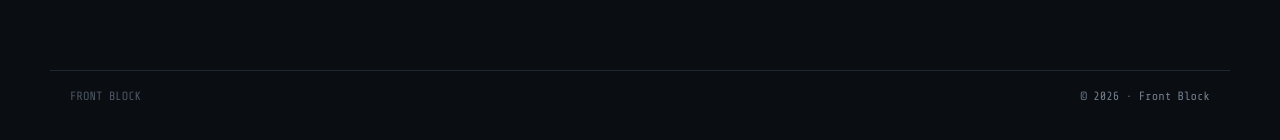
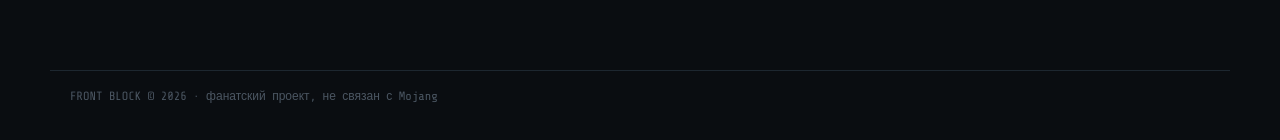
Before and after one commit to am1s3/frontblock-web, a Next.js app: page / in a window 1280 px wide. Shown: the part 781-921 px from the top of the page. Built offline with nearby package versions, Linux system fonts and the light colour scheme; no server answers.

Commit message:
Update layout.tsx

```diff
--- a/app/layout.tsx
+++ b/app/layout.tsx
@@ -7,7 +7,10 @@ const display = Oswald({ subsets: ["latin"], weight: ["400", "500", "600", "700"
 const body = Rajdhani({ subsets: ["latin"], weight: ["300", "400", "500", "600", "700"], variable: "--font-body" });
 const mono = Share_Tech_Mono({ subsets: ["latin"], weight: ["400"], variable: "--font-mono" });
 
-export const metadata = { title: "FRONT BLOCK — милитари-сервер", description: "Две фракции, фронт 5 км, техника и FPV-дроны." };
+export const metadata = {
+  title: "FRONT BLOCK — милитари-сервер",
+  description: "Две фракции, фронт, техника и FPV-дроны. Сервер в разработке — открыта регистрация.",
+};
 
 export default function Root({ children }: { children: React.ReactNode }) {
   return (
@@ -16,7 +19,7 @@ export default function Root({ children }: { children: React.ReactNode }) {
         <RadarBg />
         <Nav />
         <main className="shell">{children}</main>
-        <footer className="foot"><span>FRONT BLOCK</span><span className="muted">© 2026 · Front Block</span></footer>
+        <footer className="foot">FRONT BLOCK © 2026 · фанатский проект, не связан с Mojang</footer>
       </body>
     </html>
   );
```
